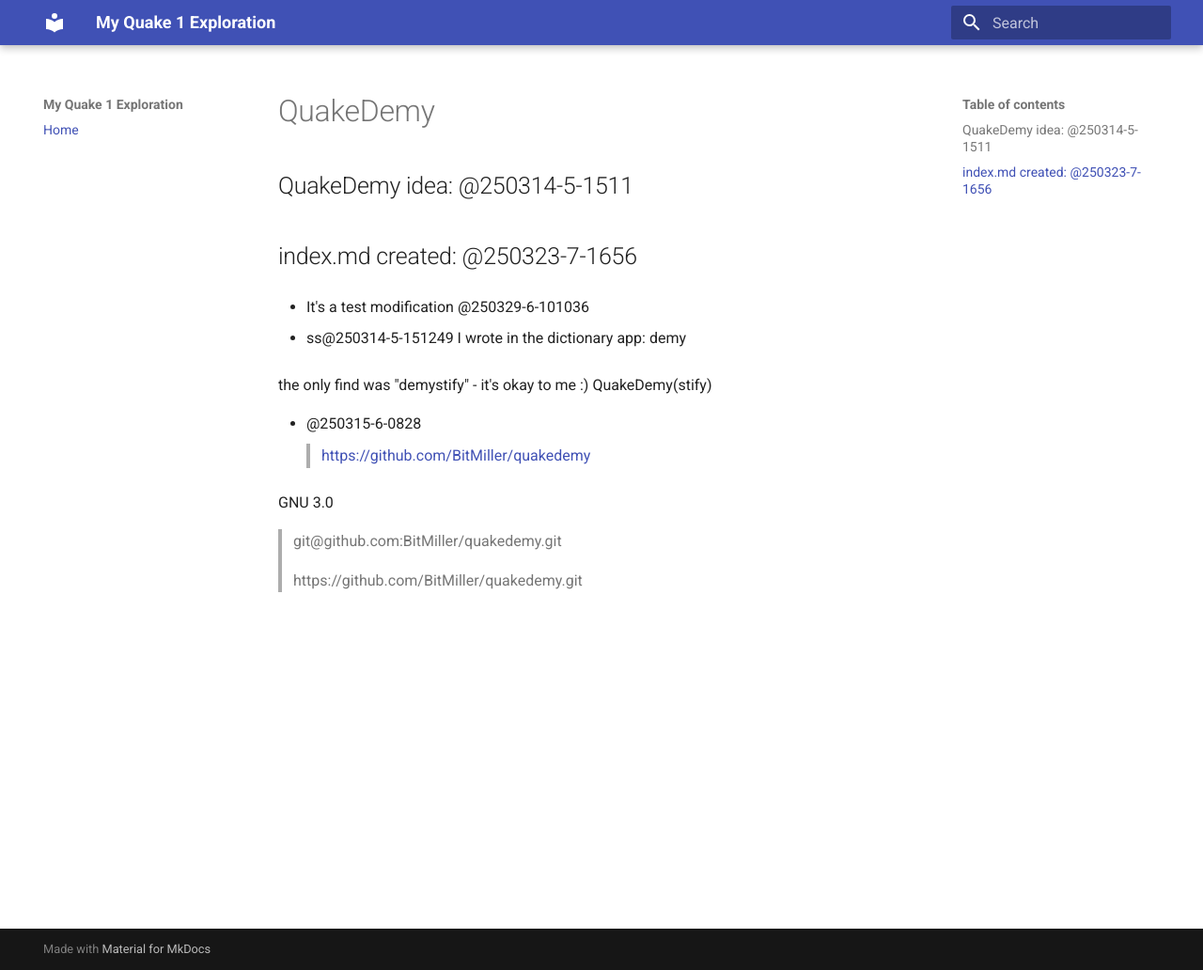
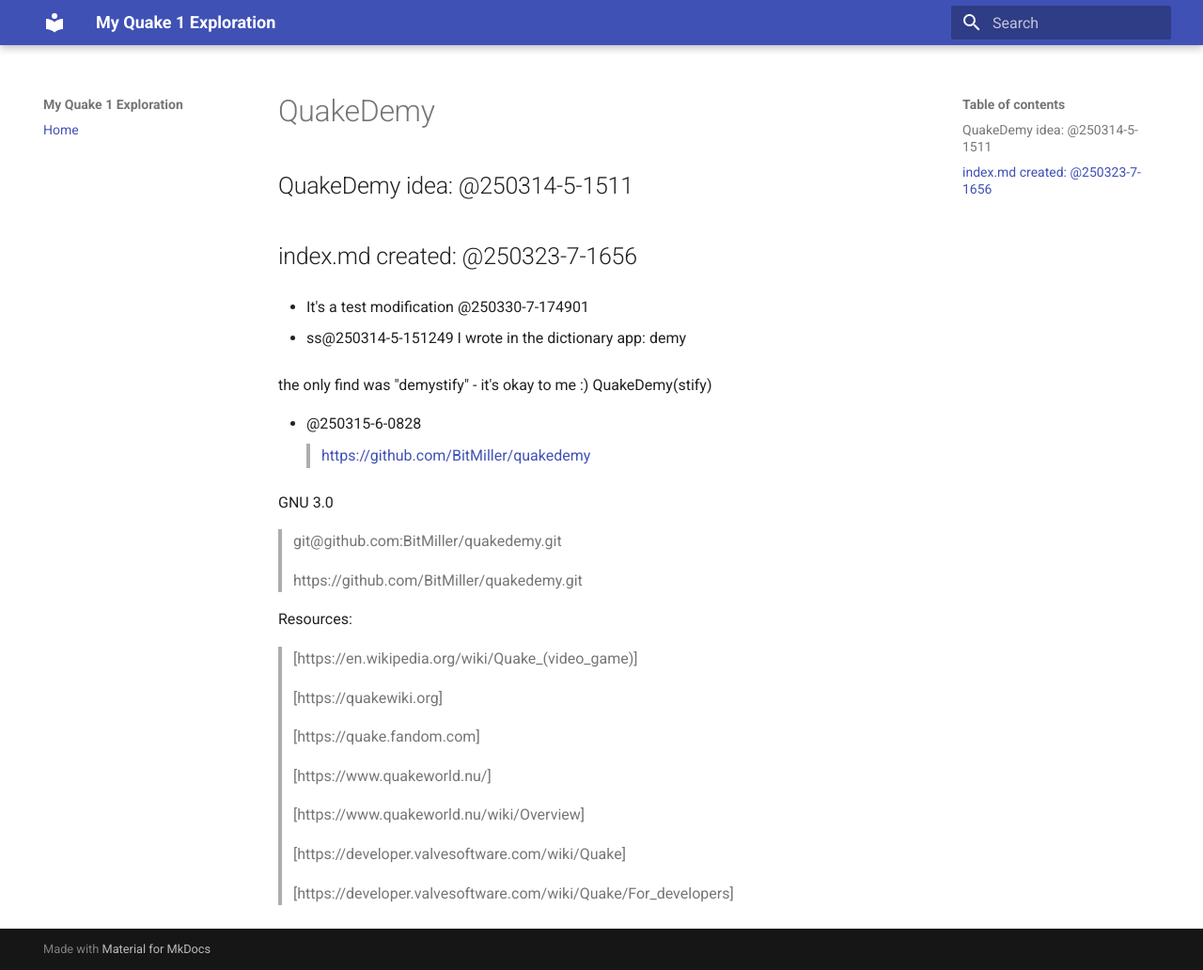
Before and after one commit to BitMiller/quakedemy, an MkDocs documentation site: the page built from docs/index.md, in a window 1280 px wide and 1032 px high. Shown: the whole window at 94% size. Built offline with MkDocs 1.6.1 and Material for MkDocs 9.7.7, drawn with Linux system fonts in a browser that asks for light colours; some of the changed lines change nothing that is shown.

Commit message:
at250330-7-175922

```diff
--- a/docs/index.md
+++ b/docs/index.md
@@ -4,7 +4,7 @@
 
 ## index.md created: @250323-7-1656
 
-- It's a test modification @250329-6-101036
+- It's a test modification @250330-7-174901
 
 - ss@250314-5-151249
 I wrote in the dictionary app: demy
@@ -20,3 +20,20 @@ GNU 3.0
 > git@github.com:BitMiller/quakedemy.git
 
 > https://github.com/BitMiller/quakedemy.git
+
+
+Resources:
+
+> [https://en.wikipedia.org/wiki/Quake_(video_game)]
+
+> [https://quakewiki.org]
+
+> [https://quake.fandom.com]
+
+> [https://www.quakeworld.nu/]
+
+> [https://www.quakeworld.nu/wiki/Overview]
+
+> [https://developer.valvesoftware.com/wiki/Quake]
+
+> [https://developer.valvesoftware.com/wiki/Quake/For_developers]
```
